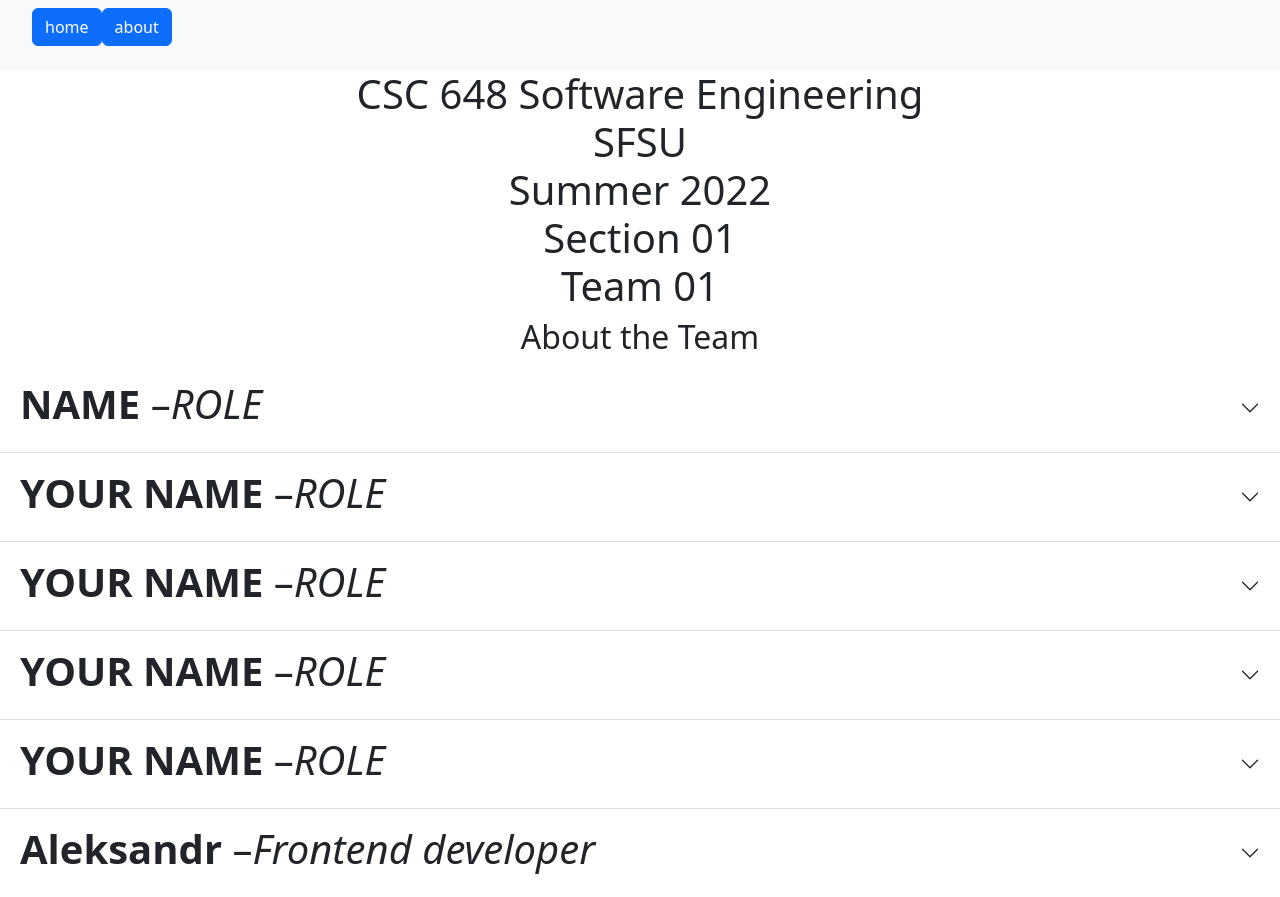
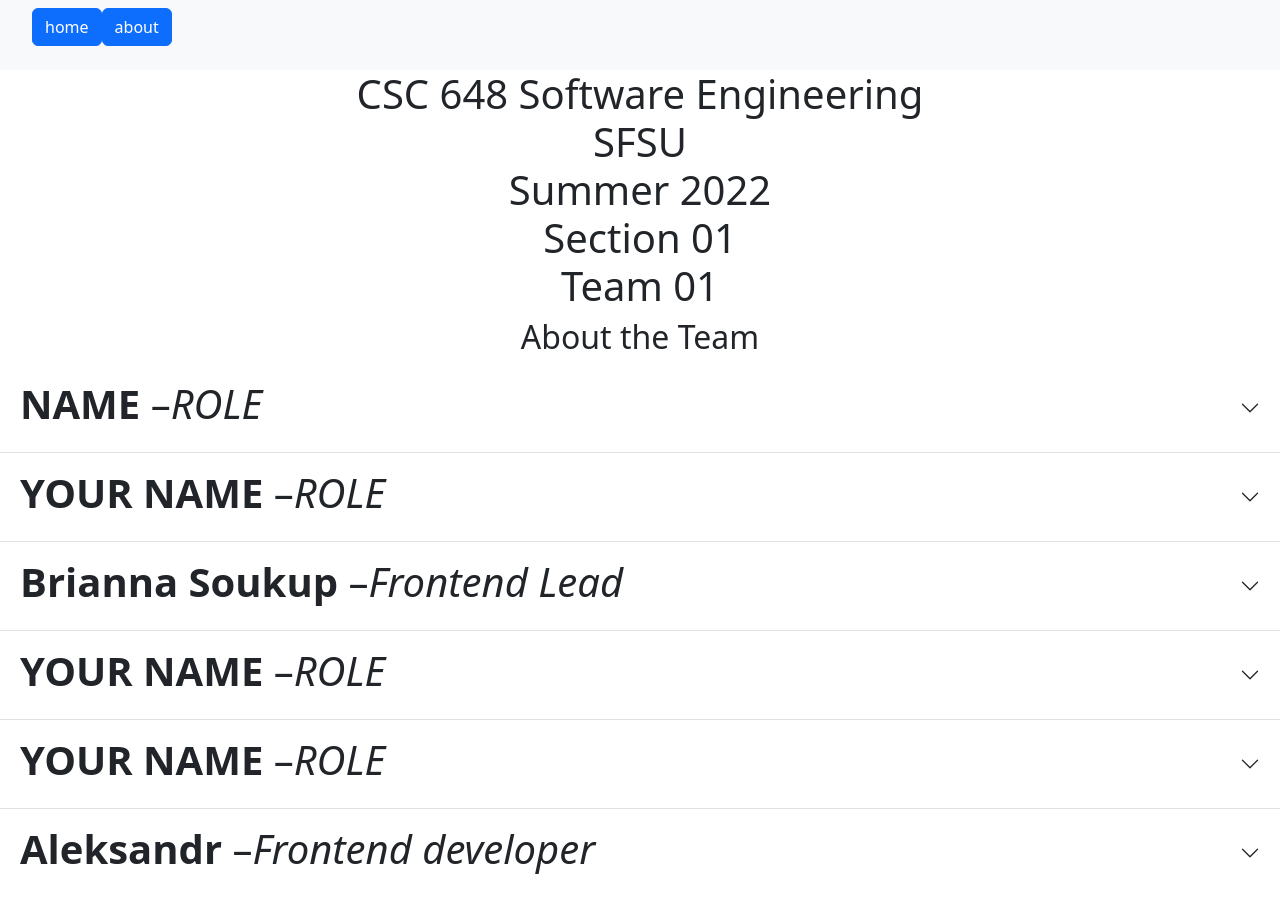
Before and after one commit to bsoukup1108/GatorShare, a React (Create React App) app in the folder application/client/: page /about in a window 1280 px wide. Built offline with nearby package versions, Linux system fonts and the light colour scheme.

Commit message:
added my about me

```diff
--- a/application/client/src/components/about/About.js
+++ b/application/client/src/components/about/About.js
@@ -1,6 +1,7 @@
 import React, { Fragment } from 'react';
 
 import aleksPic from '../../img/alex.jpg';
+import briannasPic from '../../img/brianna.jpg';
 
 const About = () => {
 	return (
@@ -81,8 +82,8 @@ const About = () => {
 							aria-controls='flush-collapseThree'
 						>
 							<h1>
-								<strong>YOUR NAME</strong> –
-								<i>ROLE</i>
+								<strong>Brianna Soukup</strong> –
+								<i>Frontend Lead</i>
 							</h1>
 						</button>
 					</h2>
@@ -95,8 +96,13 @@ const About = () => {
 						{/* upload your pic to the img folder
 					import it as in line 3
 					change the namee below */}
-						<img src={aleksPic} alt='pic' />
-						<div class='accordion-body'>DESCRIPTION</div>
+						<img src={briannasPic} alt='pic' />
+						<div class='accordion-body'>Hello, I'm a fourth-year computer science student at SFSU with a focus on front-end development.
+						I am originally from Calgary, Alberta, but moved to Daly City, California for college. I consider myself to be a person that is
+						 honest, determined, and motivated, as well as someone who learns from their mistakes. I am a creative, open-minded, and laid-back person.
+						 I enjoy taking on new tasks and feel that by working in a team, we can accomplish more. I learned Java, Javascript, HTML, CSS, React, and
+						 other programming languages during my studies. When I'm not focusing on school, I like to be around friends and family. I also love video games,
+						  horror films, and car shows.</div>
 					</div>
 				</div>
 				{/* PERSON #4 Database master*/}
```
Also changed, not shown: application/client/src/img/brianna.jpg (added).
